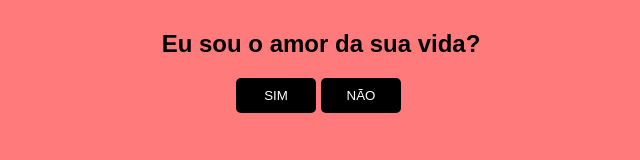
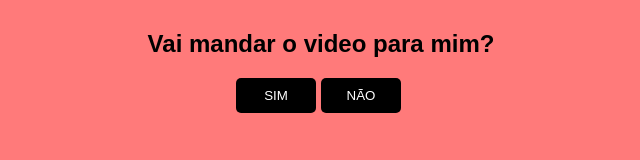
Before and after one commit to mcosta1206/Eu-sou-o-amor-da-sua-vida-, a plain HTML site: page index.html in a window 1280 px wide. Shown: the whole page, without its empty margins (329-969 px from the left). Drawn offline with Linux system fonts and the light colour scheme.

Commit message:
Vai mandar o vide?

```diff
--- a/index.html
+++ b/index.html
@@ -10,7 +10,7 @@
 
 <body>
     <div id="conteudo">
-        <h2>Eu sou o amor da sua vida?</h2>
+        <h2>Vai mandar o video para mim?</h2>
         <div style="margin: auto;width: 170px;">
             <button style="position: fixed;display: block;" class="btn" onclick="sim()">SIM</button>
             <button class="btn" onclick="desvia(this)" onmouseover="desvia(this)" style="position: absolute;">NÃO</button>
```
